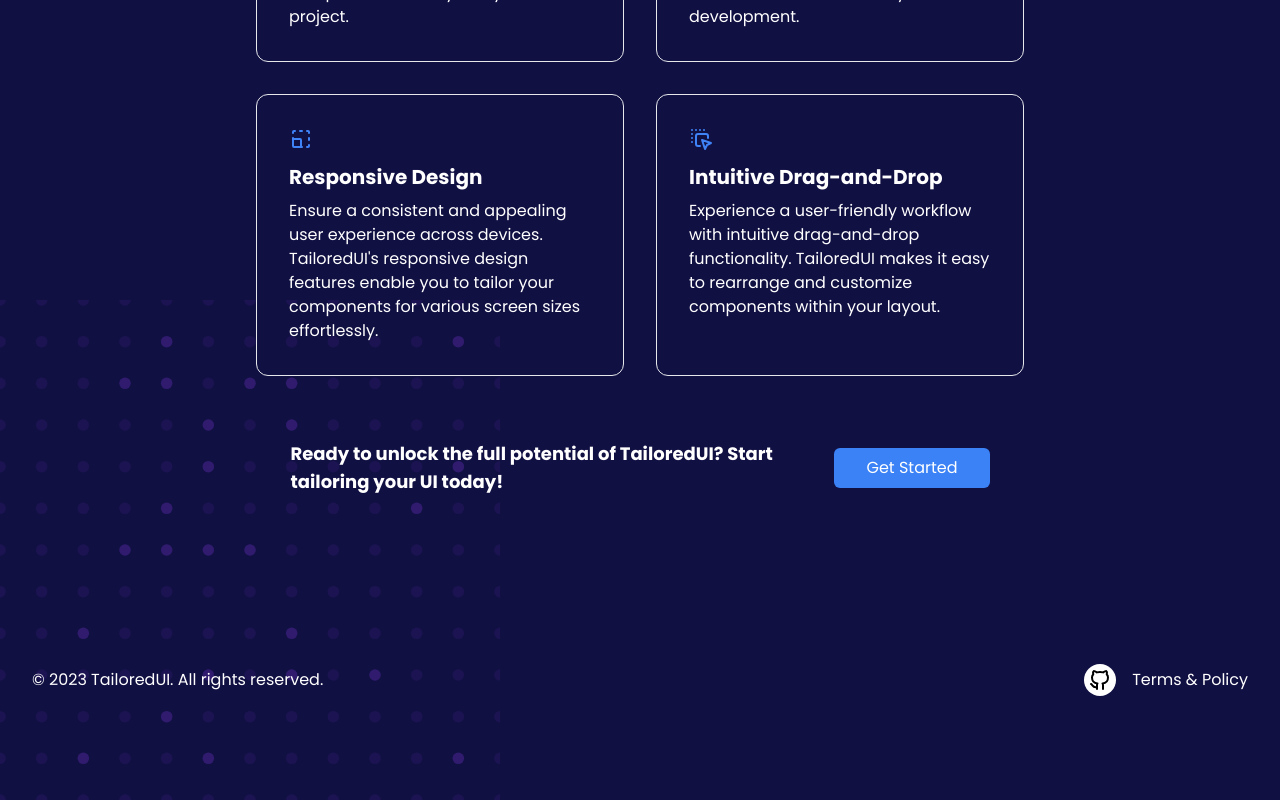
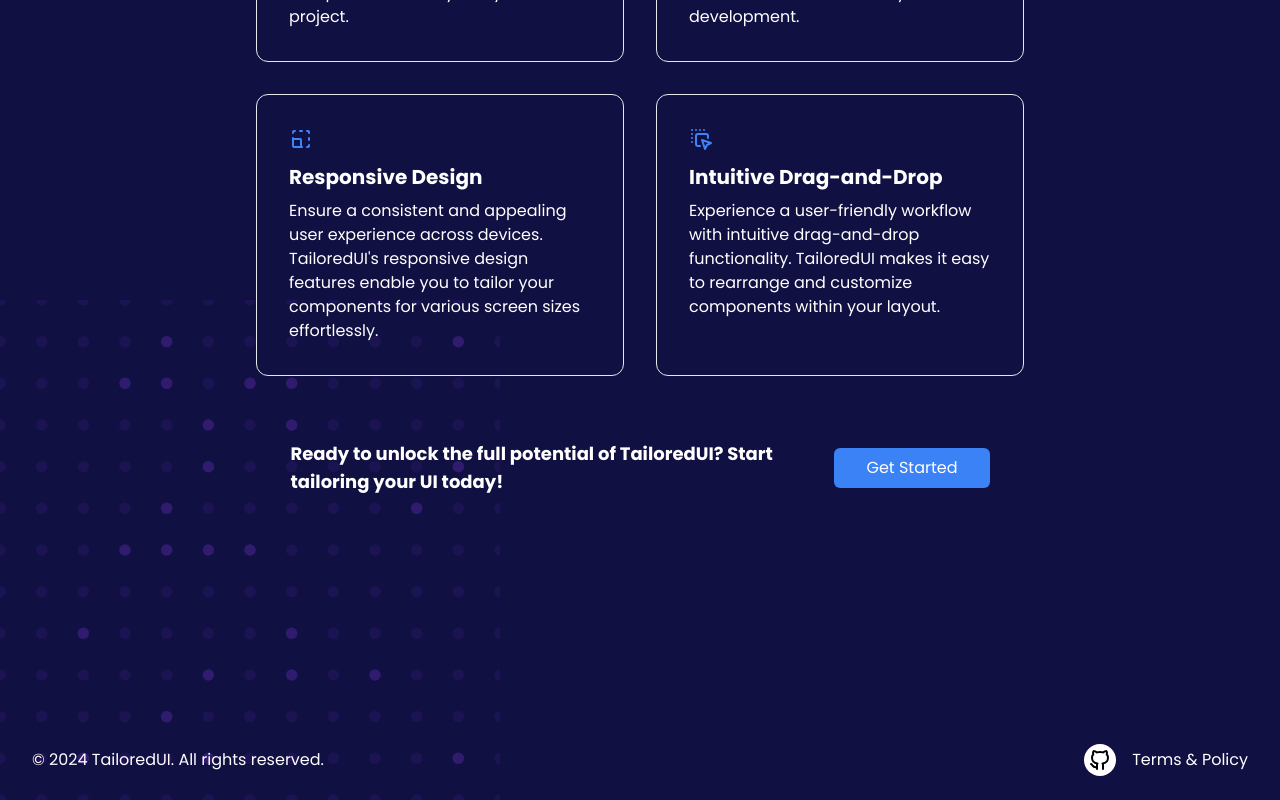
Before and after one commit to TailoredUI/TailoredUI, a React (Vite) app: page / in a window 1280 px wide. Shown: the part 1574-2374 px from the top of the page. Built offline with nearby package versions, Linux system fonts and the light colour scheme.

Commit message:
Fix footer alignment and display current year dynamically

```diff
--- a/src/components/Home/FooterSection.tsx
+++ b/src/components/Home/FooterSection.tsx
@@ -1,11 +1,16 @@
 import FooterImage from '../../assets/images/FooterImage'
+
+const CurrentYear = () => {
+  const year = new Date().getFullYear();
+  return <span>{year}</span>;
+};
 
 const Footer = () => {
   return (
     <footer className="relative flex h-[15rem] w-full items-center px-8 py-16 text-white">
-      <div className="container mx-auto flex flex-col items-center justify-between text-balance xs:flex-row">
+      <div className="container mt-40 flex flex-col items-center justify-between text-balance xs:flex-row">
         <p className="text-center">
-          &copy; 2023 TailoredUI. All rights reserved.
+          &copy; <CurrentYear/> TailoredUI. All rights reserved.
         </p>
         <div className="mt-4 flex flex-col items-center gap-4 xs:mt-0 xs:flex-row">
           <a
```
Also changed, not shown: 1 other file (tests, documents, lock files or other folders).
